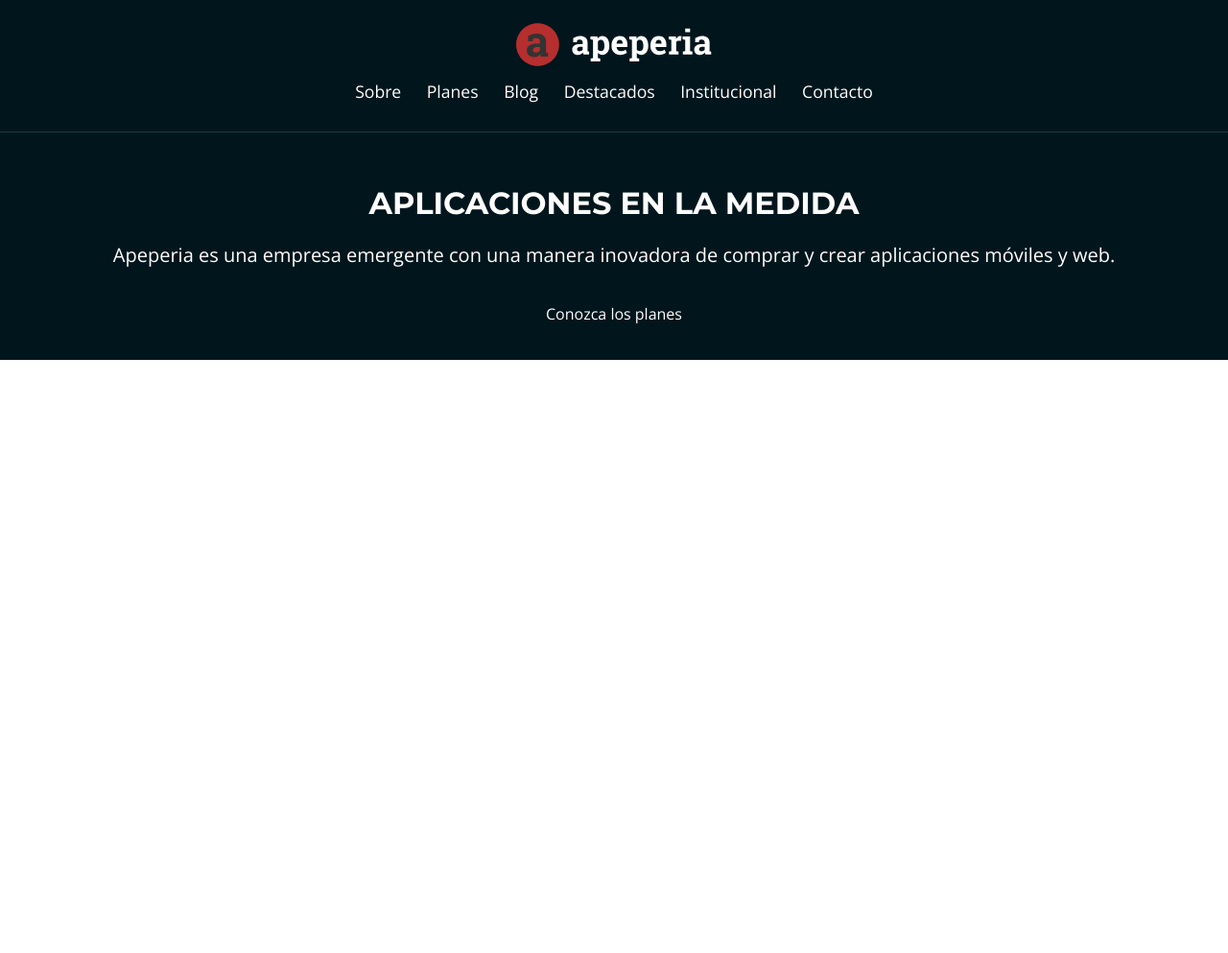
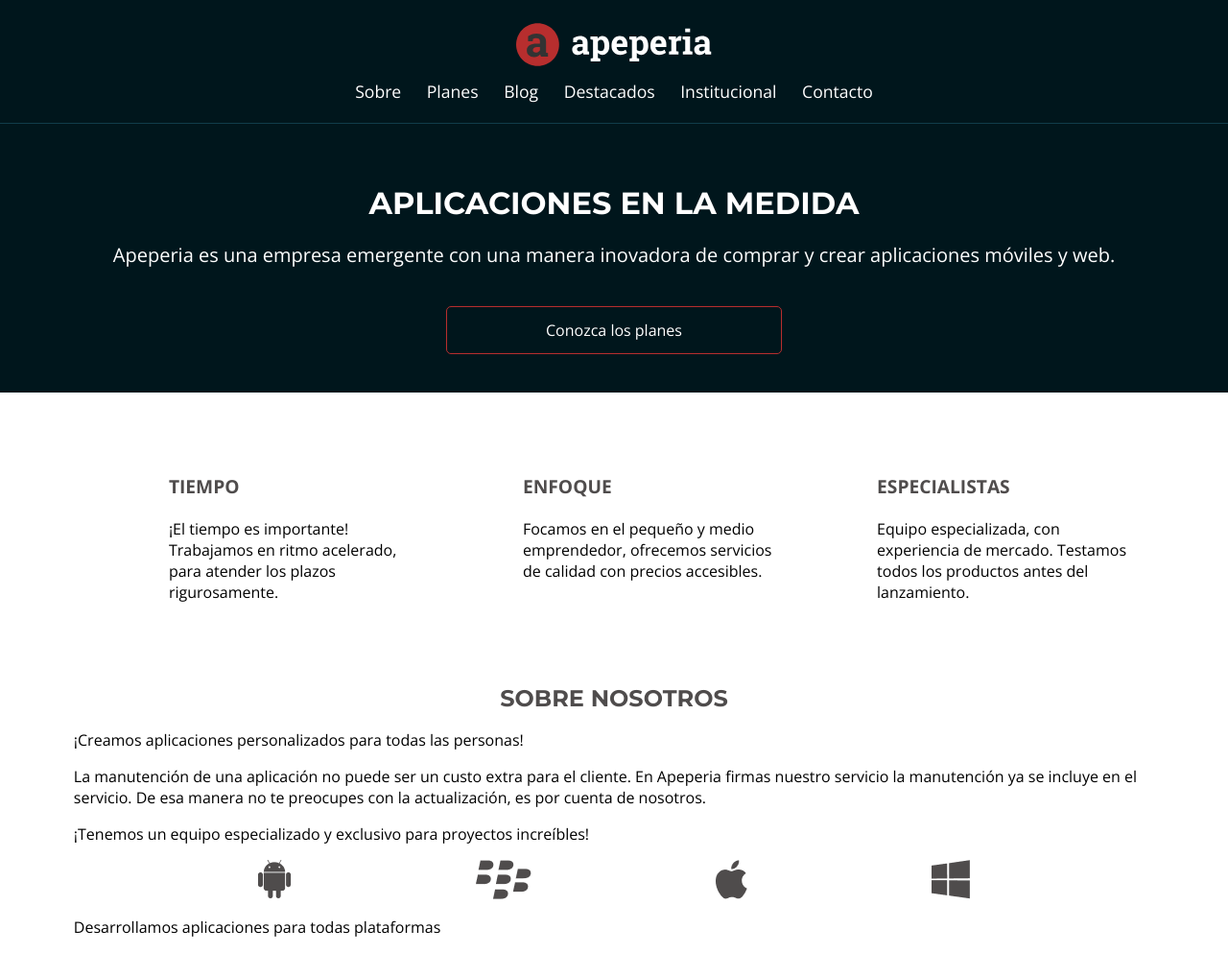
Before and after one commit to kyrkematias/apoperia, a plain HTML site: page index.html in a window 1280 px wide. Shown: the whole page at 96% size. Before the commit the page ends 800 px from the top, so only its background shows below. Drawn offline with nearby package versions, Linux system fonts and the light colour scheme.

Commit message:
Creando sección diferenciales y sobre nosotros+css

```diff
--- a/css/bases.css
+++ b/css/bases.css
@@ -1,3 +1,45 @@
+:root{
+    --background-llamada-mobile: #00161C;
+    --background-blanco: #FFFFFF;
+    --background-azul-claro: #DFE3F5;
+    --background-ceniza-claro: #F7F4F4;
+    --background-ceniza-medio: #D9D9D9;
+
+    --border-cabecera-mobile: #103D4A;
+
+    --boton-rojo: #B72E2E;
+
+    --fuente-ceniza-claro: #666666;
+    --fuente-ceniza-oscuro: #4F4C4C;
+
+    --planes-card-start: #035A76;
+    --planes-card-ultra: #690F8E;
+    --planes-card-mega: #B00024;
+
+    --fuente-enlace: #0006FF;
+
+    --background-footer: #333333;
+
+    --montserrat: "Montserrat", sans-serif;
+    --open-sans: "Open Sans", sans-serif;
+}
+
 body{
-    font-family: "Open Sans", sans-serif;
+    font-family: var(--open-sans);
 }
+
+.container{
+    padding-right: 6%;
+    padding-left: 6%;
+}
+
+.boton{
+    text-align: center;
+    display: block;
+    width: 100%;
+    max-width: 350px;
+    box-sizing: border-box;
+    padding: 1rem 2rem;
+    border: 1px solid var(--boton-rojo);
+    border-radius: 5px;
+}
--- /dev/null
+++ b/css/diferenciales.css
@@ -0,0 +1,28 @@
+.diferenciales {
+    padding-top: 3.5rem;
+    padding-bottom: 3.5rem;
+}
+
+.diferenciales__lista {
+    display: flex;
+    flex-wrap: wrap;
+    justify-content: space-evenly;
+}
+
+.diferenciales__item {
+    max-width: 350px;
+    box-sizing: border-box;
+    padding: 2rem 0 2rem 5rem;
+}
+
+.item__titulo {
+    color: var(--fuente-ceniza-oscuro);
+    font-weight: 700;
+    font-size: 1.2rem;
+    text-transform: uppercase;
+    margin-bottom: 1.5rem;
+}
+
+.item__texto {
+    line-height: normal;
+}
--- a/css/head.css
+++ b/css/head.css
@@ -23,6 +23,6 @@
     font-size: 1.1rem;
     display: inline-block;
     margin-right: .7rem;
-    margin-bottom: 1.25rem;
+    margin-bottom: .7rem;
     margin-left: .7rem;
 }
--- a/css/llamada.css
+++ b/css/llamada.css
@@ -10,7 +10,7 @@
 }
 
 .llamada__titulo {
-    font-family: 'Montserrat', serif;
+    font-family: var(--montserrat);
     font-size: 2rem;
     font-weight: 700;
     text-transform: uppercase;
--- /dev/null
+++ b/css/sobre-nosotros.css
@@ -0,0 +1,31 @@
+.sobre-nosotros {
+    padding-top: 3rem;
+    padding-bottom: 3rem;
+}
+
+.sobre_nosotros__titulo {
+    color: var(--fuente-ceniza-oscuro);
+    font-weight: 700;
+    font-size: 1.5rem;
+    font-family: var(--montserrat);
+    text-transform: uppercase;
+    text-align: center;
+    margin-bottom: 1.25rem;
+}
+
+.sobre_nosotros__texto {
+    line-height: normal;
+    margin-bottom: 1rem;
+}
+
+.sobre_nosotros__plataformas {
+    display: flex;
+    flex-wrap: wrap;
+    justify-content: space-evenly;
+    margin-bottom: 1rem;
+}
+
+.sobre-nosotros {
+    color: var(--fuente-ceniza-oscuro);
+    font-weight: 700;
+}
--- a/index.html
+++ b/index.html
@@ -10,11 +10,13 @@
     <link rel="stylesheet" href="css/head.css">
     <link rel="stylesheet" href="css/llamada.css">
     <link rel="stylesheet" href="css/bases.css">
+    <link rel="stylesheet" href="css/diferenciales.css">
+    <link rel="stylesheet" href="css/sobre-nosotros.css">
 
 
 </head>
 <body>
-    <header class="head">
+    <header class="head container" >
         <img src="img/logo-apeperia.svg" alt="Logo de Apeperia" class="head__logo">
         <nav class="head__navegacion">
             <ul>
@@ -28,10 +30,49 @@
         </nav>
     </header>
     <main>
-        <section class="llamada">
+        <section class="llamada container">
             <h1 class="llamada__titulo">Aplicaciones en la medida</h1>
             <p class="llamada__texto">Apeperia es una empresa emergente con una manera inovadora de comprar y crear aplicaciones móviles y web.</p>
-            <a href="#" class="llamada__boton">Conozca los planes</a>
+            <a href="#" class="llamada__boton boton">Conozca los planes</a>
+        </section>
+        <section class="diferenciales container">
+            <ul class="diferenciales__lista">
+                <li class="diferenciales__item">
+                    <h2 class="item__titulo">Tiempo</h2>
+                    <p class="item__texto">¡El tiempo es importante! Trabajamos en ritmo acelerado, para atender los plazos rigurosamente.</p>
+                </li>
+                <li class="diferenciales__item">
+                    <h2 class="item__titulo">Enfoque</h2>
+                    <p class="item__texto">Focamos en el pequeño y medio emprendedor, ofrecemos servicios de calidad con precios accesibles.</p>
+                </li>
+                <li class="diferenciales__item">
+                    <h2 class="item__titulo">Especialistas</h2>
+                    <p class="item__texto">Equipo especializada, con experiencia de mercado. Testamos todos los productos antes del lanzamiento.</p>
+                </li>
+            </ul>
+        </section>
+        <section class="sobre_nosotros container">
+            <div class="sobre_nosotros__contenido">
+                <h2 class="sobre_nosotros__titulo">Sobre nosotros</h2>
+                <p class="sobre_nosotros__texto">
+                    ¡Creamos aplicaciones personalizados para todas las personas!
+                </p>
+                <p class="sobre_nosotros__texto">
+                    La manutención de una aplicación no puede ser un custo extra para el cliente.
+                    En Apeperia firmas nuestro servicio la manutención ya se incluye en el servicio.
+                    De esa manera no te preocupes con la actualización, es por cuenta de nosotros.
+                </p>
+                <p class="sobre_nosotros__texto sobre-nosotros__texto--destacado sobre-nosotros__texto--division">
+                    ¡Tenemos un equipo especializado y exclusivo para proyectos increíbles!
+                </p>
+                <ul class="sobre_nosotros__plataformas">
+                    <li><img src="img/android.png" alt="Ícono del Android"></li>
+                    <li><img src="img/blackberry.png" alt="Ícono del Blackberry"></li>
+                    <li><img src="img/apple.png" alt="Ícono de la Apple"></li>
+                    <li><img src="img/windowsphone.png" alt="Ícono del Windows"></li>
+                </ul>
+                <p class="sobre_nosotros__texto">Desarrollamos aplicaciones para todas plataformas</p>
+            </div>
         </section>
     </main>
 </body>
```
